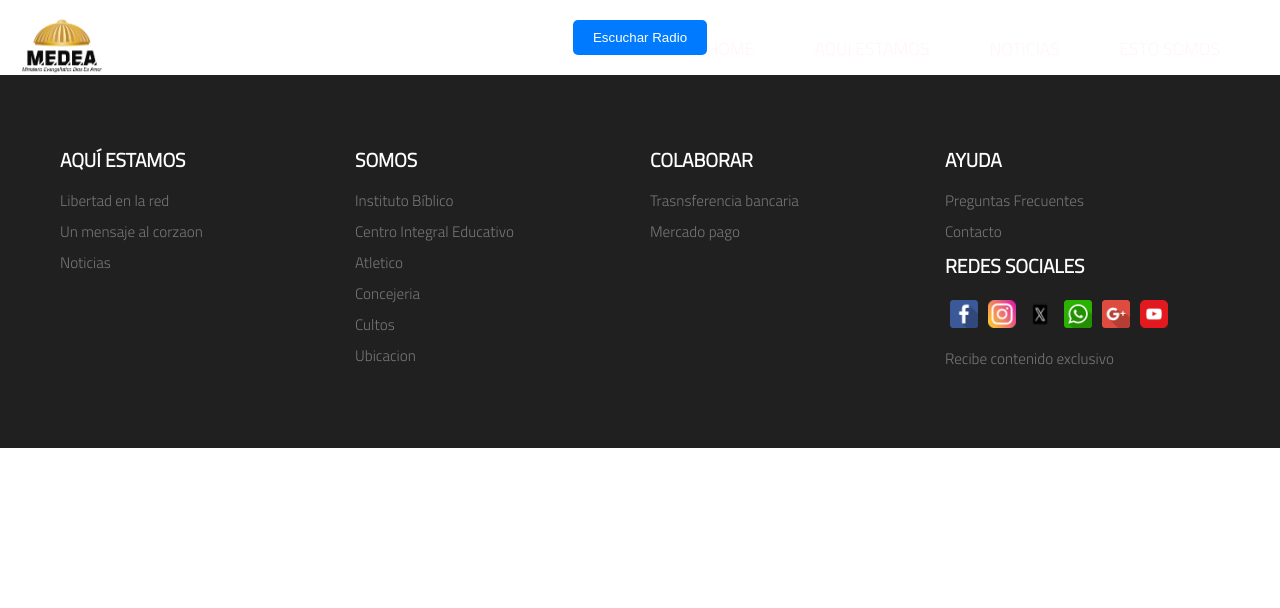
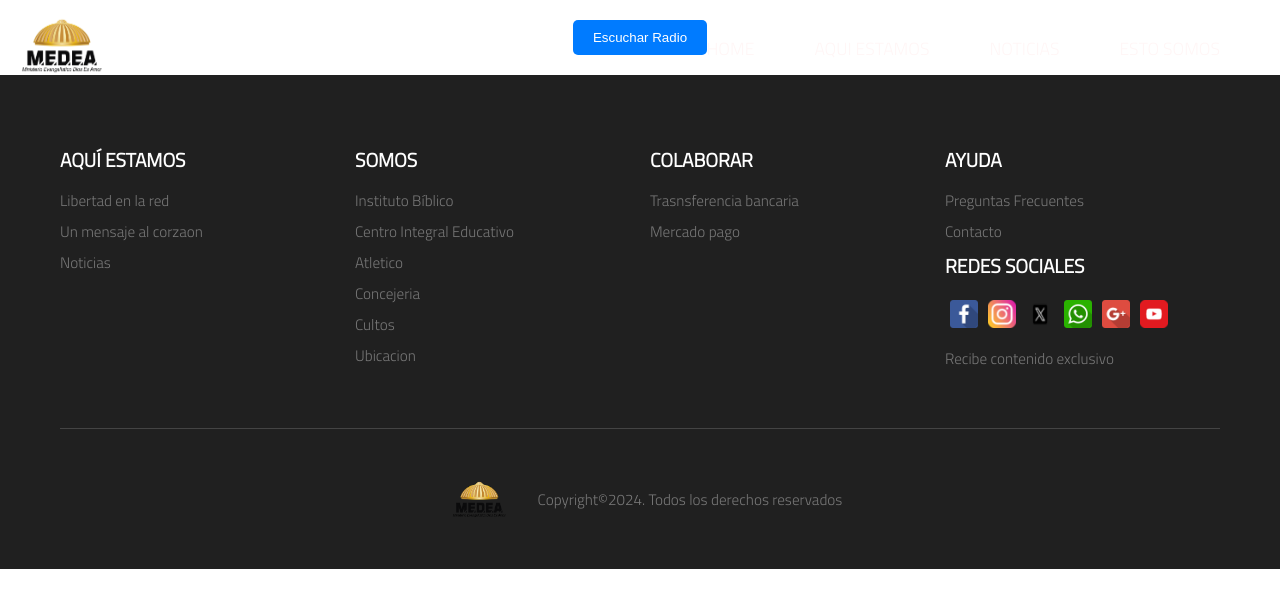
Before and after one commit to marcoamado2016/medea, a React (Vite) app: page /radio in a window 1280 px wide. Shown: the top 608 px of the page. Built offline with nearby package versions, Linux system fonts and the light colour scheme.

Commit message:
listo el footer

```diff
--- a/src/Componentes/Footer/Footer.jsx
+++ b/src/Componentes/Footer/Footer.jsx
@@ -5,7 +5,7 @@ import twitter from '../../assets/twitter_x_new_logo_square_x_icon_256075.png'
 import whats from '../../assets/whatsapp_icon-icons.com_53606.png'
 import gmail from '../../assets/google_plus_icon-icons.com_53608.png'
 import you from '../../assets/youtube.png'
-
+import medea from '../../assets/Medea.png'
 
 
 const Footer =()=>{
@@ -48,9 +48,14 @@ const Footer =()=>{
               <img src={you}></img>
 
             <p>Recibe contenido exclusivo</p>
+        </div>
+        <hr className={style.divider} />
 
            </div>
-        </div>
+           <div className={style.longFooter} >
+            <img src={medea}></img>
+            <h2>Copyright©2024. Todos los derechos reservados</h2>
+           </div>
 
     </div>
     )
--- a/src/Componentes/Footer/Footer.module.css
+++ b/src/Componentes/Footer/Footer.module.css
@@ -48,6 +48,32 @@
     transform: scale(1.1);
     filter: brightness(1.2);
 }
+.divider {
+    width: 100%;
+    max-width: 1200px;
+    border: none;
+    border-top: 1px solid #444;
+    margin: 20px 0;
+}
+.longFooter{
+    display: flex;
+    align-items: center;
+    justify-content: start;
+    gap: 20px;
+
+}
+
+.longFooter img{
+    width: 80px;
+    height: 60px;
+
+}
+.longFooter h2{
+
+   font-size: 0.95rem;
+   font-weight: 100;
+   color: #777777;
+}
 @media (max-width: 768px) {
     .row {
         flex-direction: column;
```
